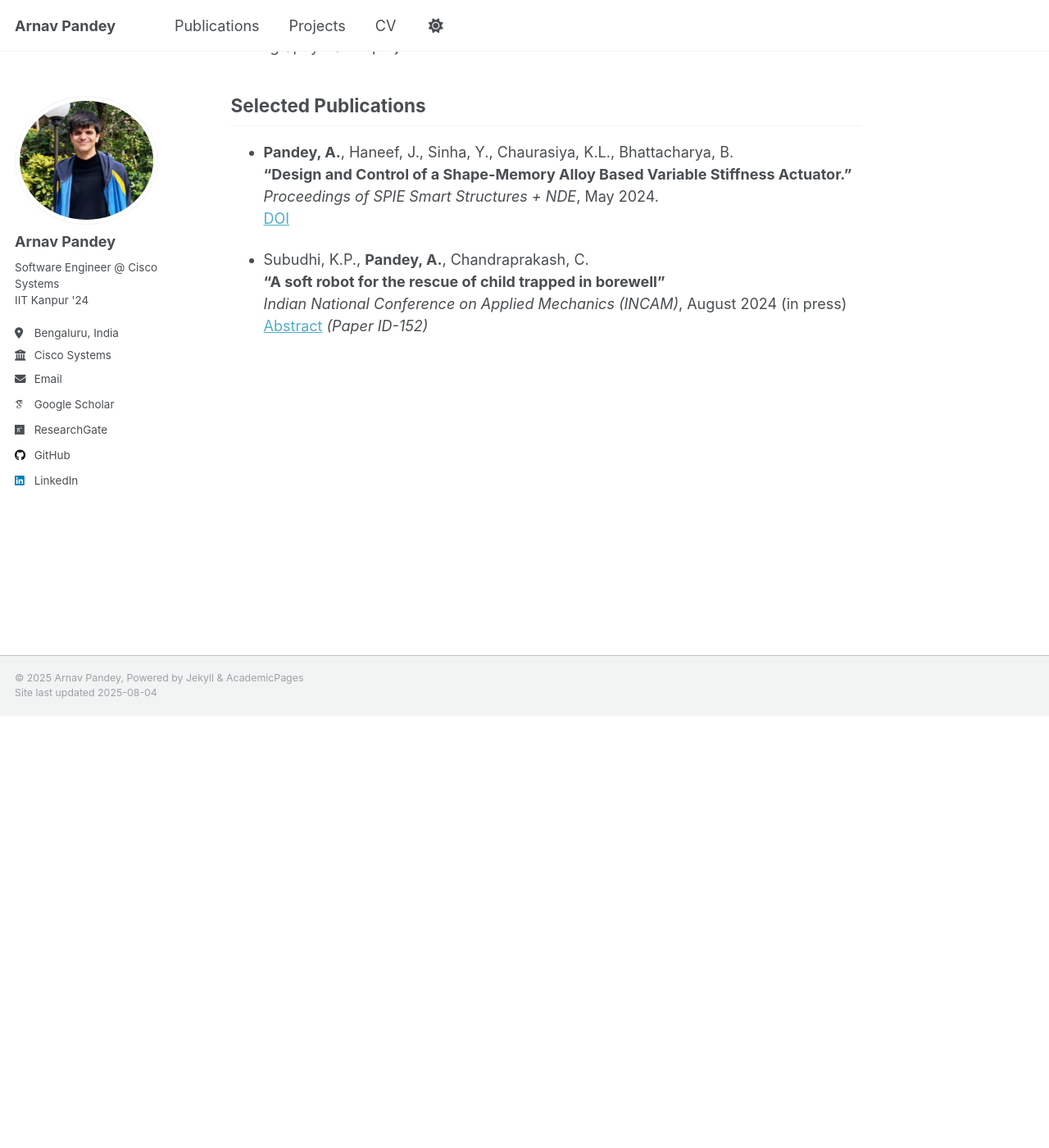
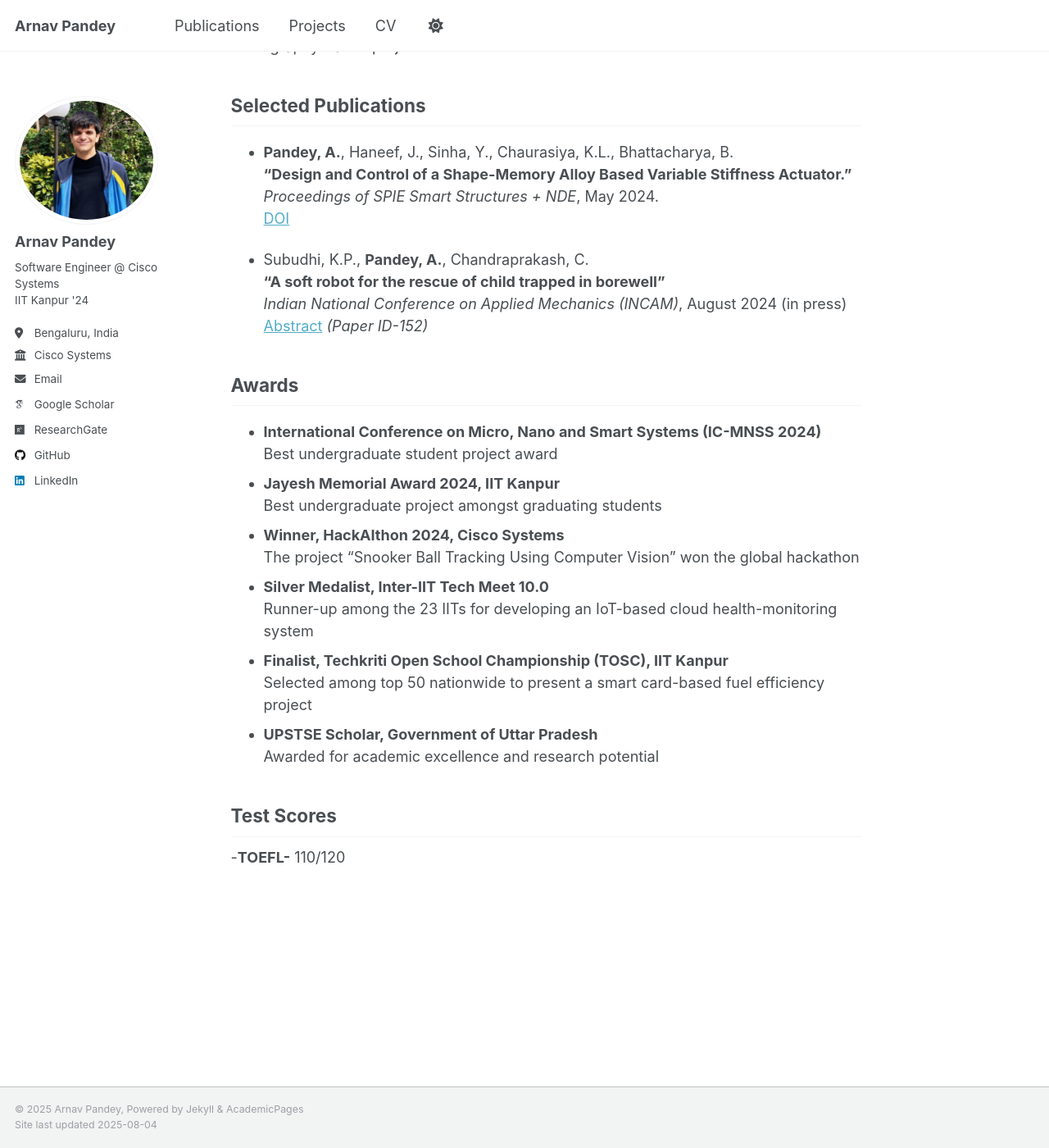
Before and after one commit to arnavpandey712/arnavpandey712.github.io, a Jekyll site: the page built from _pages/about.md, in a window 1280 px wide and 1400 px high, scrolled down 527 px. Shown: the whole window at 82% size. Built offline with Jekyll 4.4.1, drawn with Linux system fonts in a browser that asks for light colours; some web fonts are replaced; a script that is not in the unit is left out.

Commit message:
updated landing page

```diff
--- a/_pages/about.md
+++ b/_pages/about.md
@@ -22,3 +22,22 @@ Currently, I’m working as a Software Engineer at Cisco Systems, India. My work
   **"A soft robot for the rescue of child trapped in borewell"** <br>
   *Indian National Conference on Applied Mechanics (INCAM)*, August 2024 (in press)<br>
   [Abstract](https://incam.isam.co.in/book-of-abstracts) *(Paper ID-152)*
+
+## Awards
+
+- **International Conference on Micro, Nano and Smart Systems (IC-MNSS 2024)**\
+  Best undergraduate student project award
+- **Jayesh Memorial Award 2024, IIT Kanpur**\
+  Best undergraduate project amongst graduating students
+- **Winner, HackAIthon 2024, Cisco Systems** \
+  The project "Snooker Ball Tracking Using Computer Vision" won the global hackathon
+- **Silver Medalist, Inter-IIT Tech Meet 10.0**\
+  Runner-up among the 23 IITs for developing an IoT-based cloud health-monitoring system
+-  **Finalist, Techkriti Open School Championship (TOSC), IIT Kanpur**\
+  Selected among top 50 nationwide to present a smart card-based fuel efficiency project
+- **UPSTSE Scholar, Government of Uttar Pradesh**\
+  Awarded for academic excellence and research potential
+
+## Test Scores
+
+-**TOEFL-** 110/120
```
